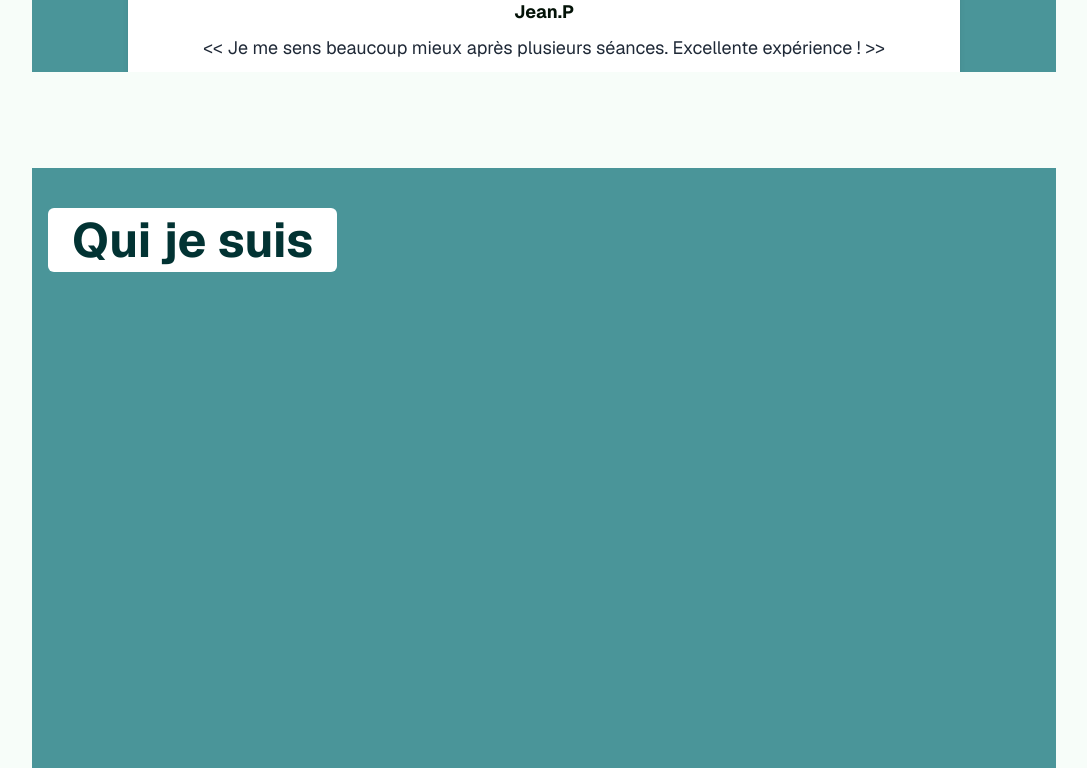
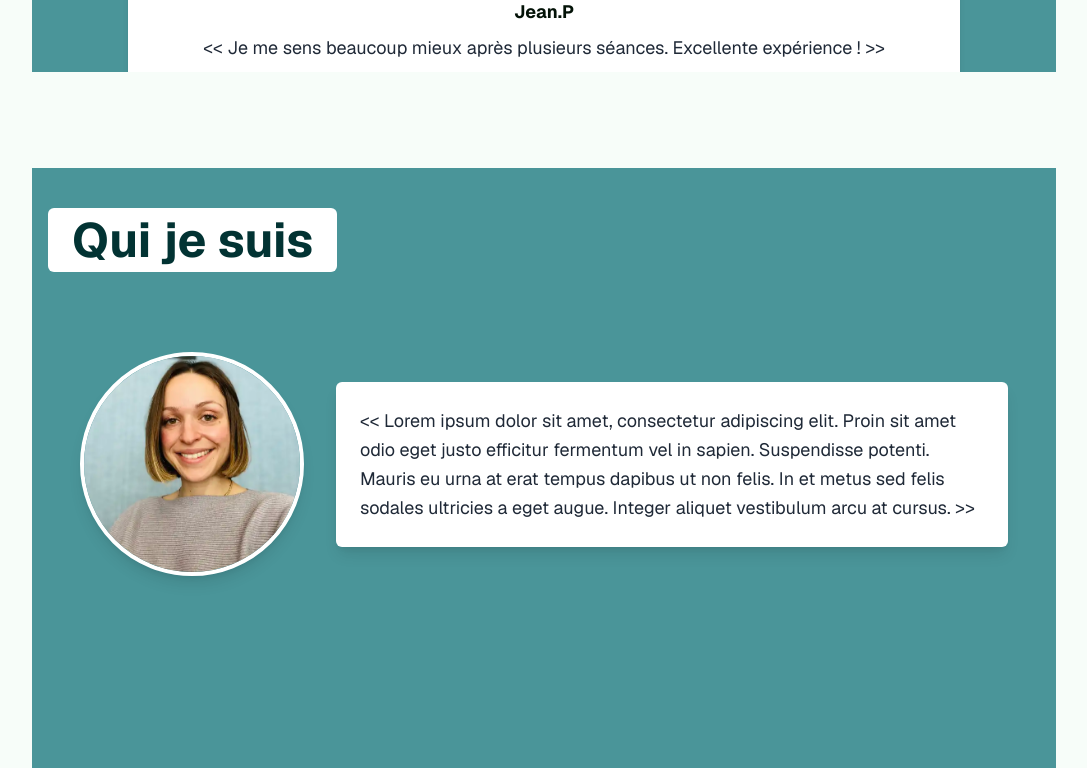
Before and after one commit to Willzebud/willylab, a Next.js app: page / in a window 1280 px wide. Shown: the part 2016-2784 px from the top of the page, without its empty margins (96-1183 px from the left). Built offline with nearby package versions, Linux system fonts and the light colour scheme; a web font is replaced by a local one.

Commit message:
QuiJeSuis version 1.0

```diff
--- a/app/_components/NoticePatient.tsx
+++ b/app/_components/NoticePatient.tsx
@@ -34,7 +34,7 @@ export const NoticePatient = () => {
       {/* Contenu */}
       <div className="relative z-10 pb-20 flex flex-col h-full">
         {/* Titre "Avis patients" */}
-        <div className="inline-block bg-white px-6 py-2 rounded-md mt-10 ml-4 max-w-fit">
+        <div className="inline-block bg-white px-6 py-2 rounded-md mt-10 ml-4 mr-4 max-w-fit">
           <h2 className="font-bold text-5xl text-left text-[#023333] leading-none">
             Avis patients
           </h2>
--- a/app/_components/QuiJeSuis.tsx
+++ b/app/_components/QuiJeSuis.tsx
@@ -1,18 +1,43 @@
 "use client";
 
+import Image from "next/image";
+
 export const QuiJeSuis = () => {
-  // État pour suivre la catégorie activ
-
   return (
     <div className="relative z-0 w-full h-auto mx-auto mt-5 lg:mt-0 overflow-hidden xl:w-[80%] lg:h-[600px] max-w-[95%] bg-[#4A9599] flex flex-col justify-between">
       {/* Contenu */}
       <div className="relative z-10 pb-20 flex flex-col h-full">
-        {/* Titre "Avis patients" */}
+        {/* Titre "Qui je suis" */}
         <div className="inline-block bg-white px-6 py-2 rounded-md mt-10 ml-4 max-w-fit">
           <h2 className="font-bold text-5xl text-left text-[#023333] leading-none">
             Qui je suis
           </h2>
         </div>
+
+        {/* Section avec l'image et la description */}
+        <div className="flex flex-col lg:flex-row items-center lg:justify-center gap-8 px-6 lg:px-12 mt-10 lg:mt-20">
+          {/* Photo de la cliente */}
+          <div className="relative w-40 h-40 md:w-48 md:h-48 lg:w-56 lg:h-56 rounded-full overflow-hidden border-4 border-white shadow-lg">
+            <Image
+              src="/images/Sis.webp"
+              alt="Photo de profil d'Ophélie l'Ostéopathe"
+              fill
+              sizes="(max-width: 640px) 160px, (max-width: 1024px) 192px, 224px"
+              className="object-cover"
+            />
+          </div>
+
+          {/* Bloc de texte */}
+          <div className="bg-white p-6 rounded-md shadow-lg max-w-2xl">
+            <p className="text-lg text-gray-800 leading-relaxed text-wrap break-words">
+              {"<<"} Lorem ipsum dolor sit amet, consectetur adipiscing elit.
+              Proin sit amet odio eget justo efficitur fermentum vel in sapien.
+              Suspendisse potenti. Mauris eu urna at erat tempus dapibus ut non
+              felis. In et metus sed felis sodales ultricies a eget augue.
+              Integer aliquet vestibulum arcu at cursus. {" >>"}
+            </p>
+          </div>
+        </div>
       </div>
     </div>
   );
```
Also changed, not shown: public/images/Sis.webp (added).
